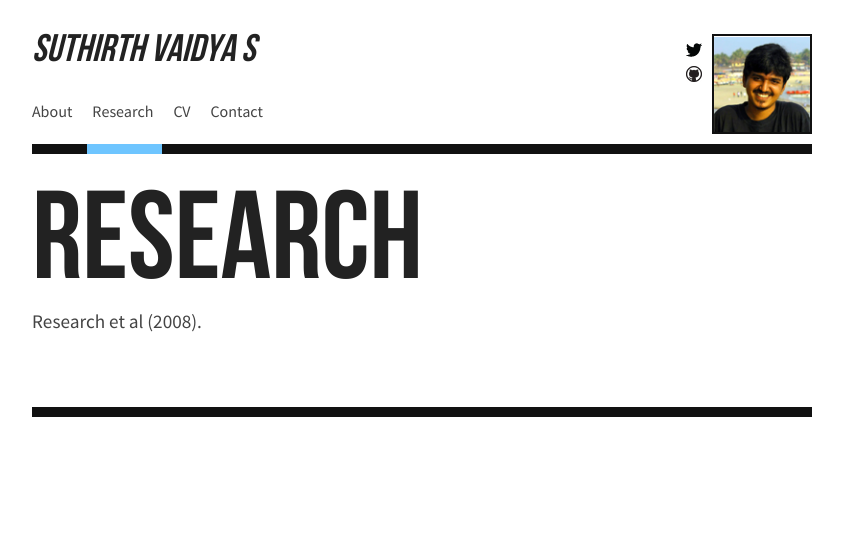
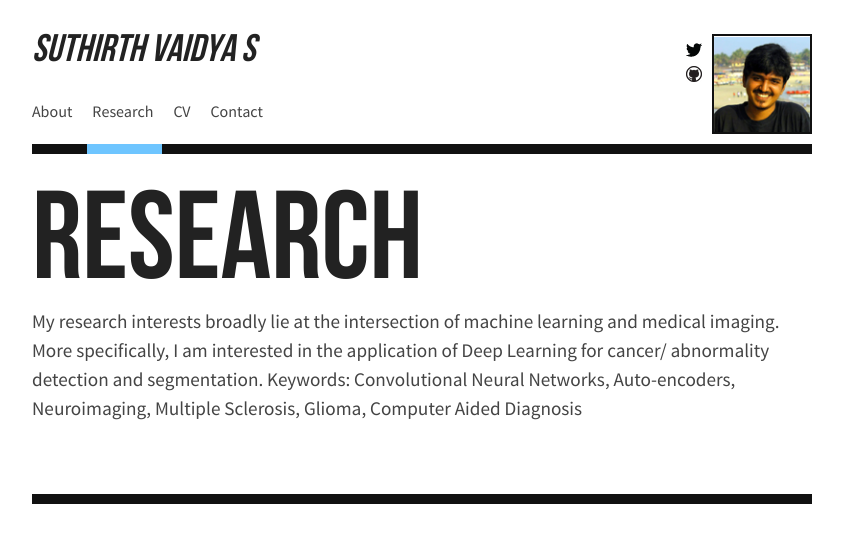
Before and after one commit to suthirth/suthirth.github.io, a Jekyll site: the page built from research/index.html, in a window 1280 px wide. Shown: the top 543 px of the page, without its empty margins (218-1061 px from the left). Built offline with Jekyll 4.4.1, drawn with Linux system fonts in a browser that asks for light colours.

Commit message:
Update index.html

```diff
--- a/research/index.html
+++ b/research/index.html
@@ -4,7 +4,9 @@ nav: research
 layout: default
 ---
 <p>
-  Research et al (2008).
+ My research interests broadly lie at the intersection of machine learning and medical imaging. More specifically, I am interested in the application of Deep Learning for cancer/ abnormality detection and segmentation.
+
+Keywords: Convolutional Neural Networks, Auto-encoders, Neuroimaging, Multiple Sclerosis, Glioma, Computer Aided Diagnosis
 </p>
 
 <br />
```
